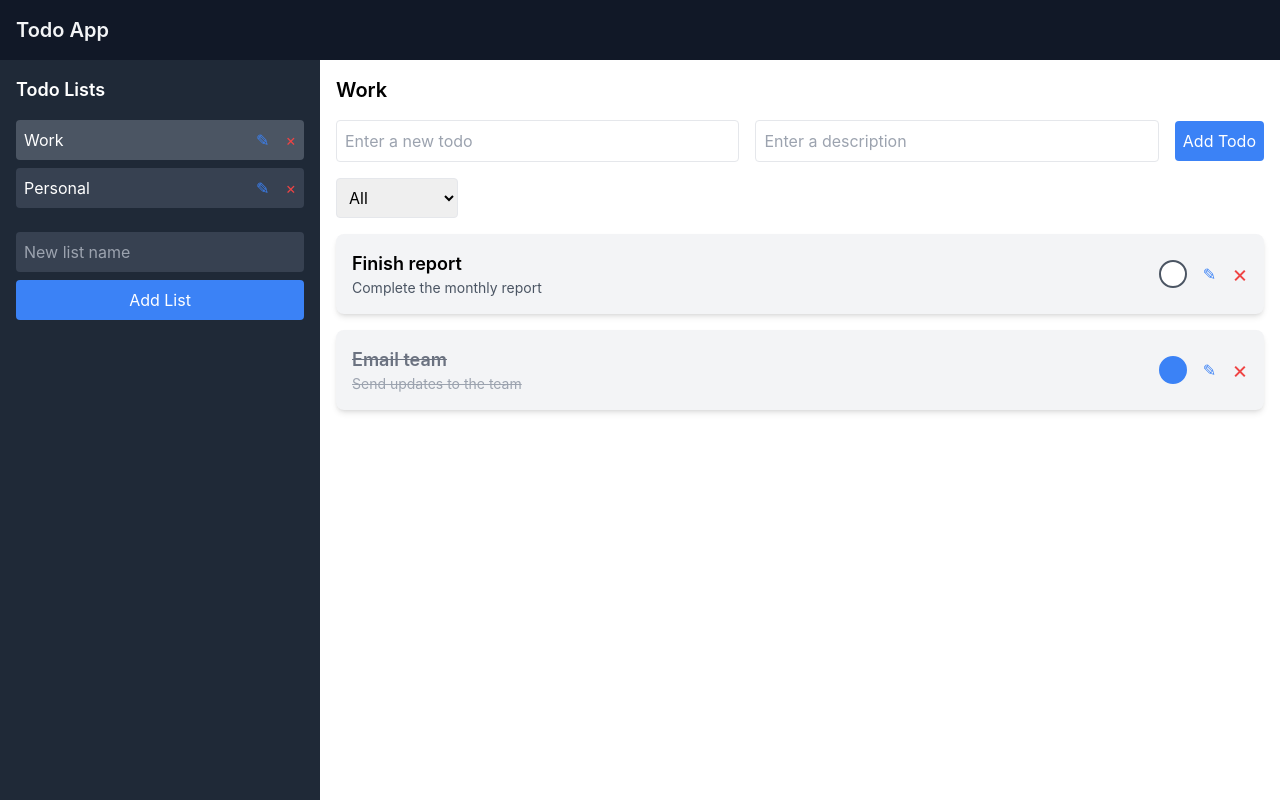
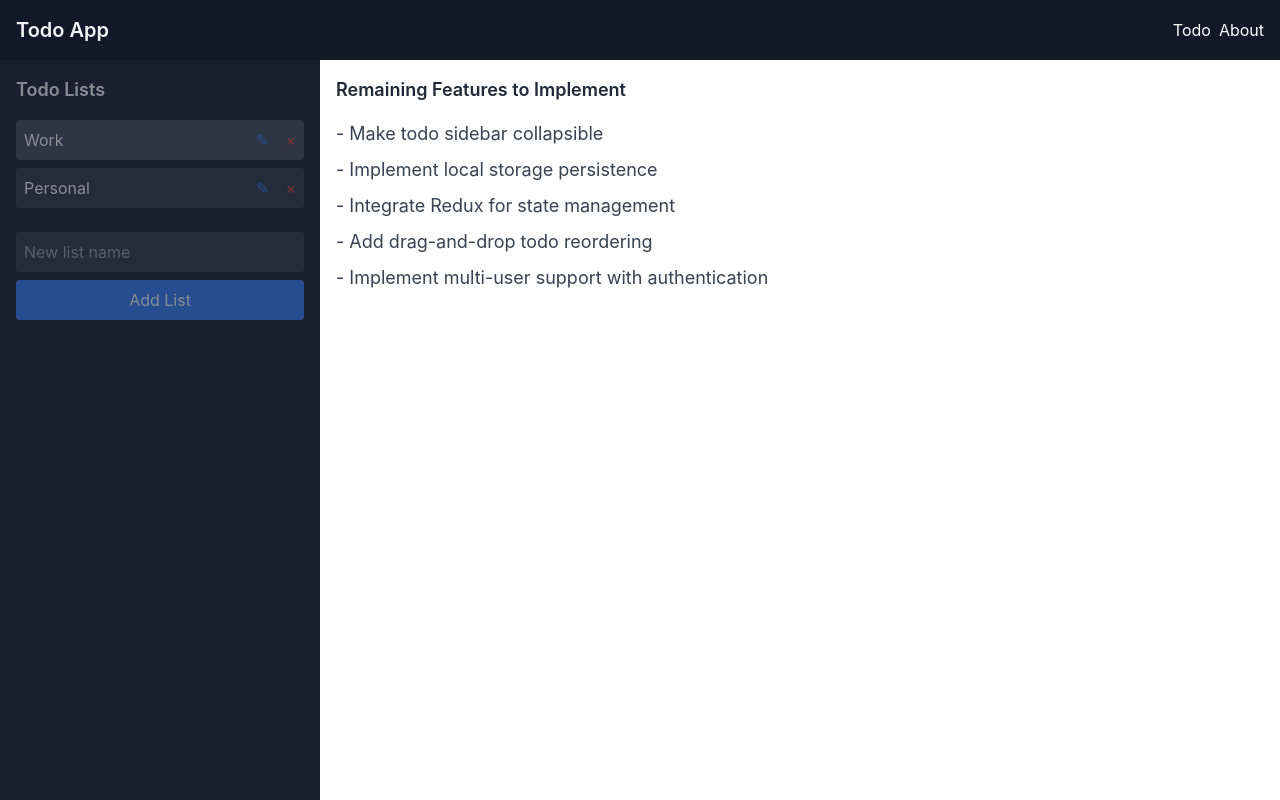
Before and after one commit to LiamJ009/todo-app, a React (Create React App) app: page /about in a window 1280 px wide. Built offline with nearby package versions, Linux system fonts and the light colour scheme.

Commit message:
added about page with react router

```diff
--- a/src/App.js
+++ b/src/App.js
@@ -1,11 +1,12 @@
 import React, { useState } from 'react';
+import { BrowserRouter as Router, Routes, Route, Link, useLocation, Outlet } from 'react-router-dom';
 import TodoListSidebar from './components/TodoListSidebar';
 import TodoInputForm from './components/TodoInputForm';
 import TodoItem from './components/TodoItem';
 import Modal from './components/Modal';
+import About from './components/About';
 
 function App() {
-  // Initial state with two predefined lists
   const [todoLists, setTodoLists] = useState([
     {
       id: 1,
@@ -25,27 +26,68 @@ function App() {
     },
   ]);
 
-  // State for tracking the active list
   const [activeListId, setActiveListId] = useState(1);
-
-  // State for filtering todos
   const [sortFilter, setSortFilter] = useState('All');
-
-  // States for modal management
   const [isModalOpen, setIsModalOpen] = useState(false);
   const [editingList, setEditingList] = useState(null);
   const [editingTodo, setEditingTodo] = useState(null);
-
-  // States for edit inputs
   const [editText, setEditText] = useState('');
   const [editDescription, setEditDescription] = useState('');
 
-  // Handler to select a specific todo list
+  const Layout = () => {
+    const location = useLocation();
+    const isAboutPage = location.pathname === '/about';
+
+    return (
+      <div className="flex flex-col h-screen bg-gray-900">
+        <header className="bg-gray-900 text-white p-4 flex justify-between items-center shadow-md">
+          <h1 className="text-xl font-semibold">
+            <Link to="/" className="text-gray-100 hover:text-white">Todo App</Link>
+          </h1>
+          <nav className="flex space-x-2">
+            <NavLink to="/" end>Todo</NavLink>
+            <NavLink to="/about">About</NavLink>
+          </nav>
+        </header>
+
+        <div className="flex flex-1">
+          <TodoListSidebar
+            todoLists={todoLists}
+            activeListId={activeListId}
+            onSelectList={handleSelectList}
+            onAddList={handleAddList}
+            onEditList={handleEditList}
+            onDeleteList={handleDeleteList}
+            isAboutPageActive={isAboutPage}
+          />
+          <Outlet />
+        </div>
+      </div>
+    );
+  };
+
+  const NavLink = ({ to, children, end }) => (
+    <Link
+      to={to}
+      end={end}
+      className={({ isActive }) =>
+        `px-4 py-2 rounded-md transition-colors ${
+          isActive ? 'bg-gray-700 text-white' : 'text-gray-300 hover:bg-gray-700 hover:text-white'
+        }`
+      }
+    >
+      {children}
+    </Link>
+  );
+
+  // Rest of your existing handler functions remain exactly the same
+  // (handleSelectList, handleAddList, handleEditList, handleDeleteList,
+  // handleAddTodo, handleToggleComplete, handleDeleteTodo, etc.)
+
   const handleSelectList = (listId) => {
     setActiveListId(listId);
   };
 
-  // Handler to add a new todo list
   const handleAddList = (listName) => {
     const newList = {
       id: Date.now(),
@@ -56,14 +98,12 @@ function App() {
     setActiveListId(newList.id);
   };
 
-  // Handler to edit a todo list
   const handleEditList = (list) => {
     setEditingList(list);
     setEditText(list.name);
     setIsModalOpen(true);
   };
 
-  // Handler to save list edit
   const handleSaveListEdit = () => {
     if (editText.trim()) {
       const updatedLists = todoLists.map(list =>
@@ -78,7 +118,6 @@ function App() {
     }
   };
 
-  // Handler to delete a todo list
   const handleDeleteList = (listId) => {
     const updatedLists = todoLists.filter(list => list.id !== listId);
     setTodoLists(updatedLists);
@@ -90,7 +129,6 @@ function App() {
     }
   };
 
-  // Handler to add a new todo
   const handleAddTodo = (todoText, todoDescription) => {
     const updatedLists = todoLists.map(list =>
       list.id === activeListId
@@ -111,7 +149,6 @@ function App() {
     setTodoLists(updatedLists);
   };
 
-  // Handler to toggle todo completion
   const handleToggleComplete = (todoId) => {
     const updatedLists = todoLists.map(list =>
       list.id === activeListId
@@ -128,7 +165,6 @@ function App() {
     setTodoLists(updatedLists);
   };
 
-  // Handler to delete a todo
   const handleDeleteTodo = (todoId) => {
     const updatedLists = todoLists.map(list =>
       list.id === activeListId
@@ -141,7 +177,6 @@ function App() {
     setTodoLists(updatedLists);
   };
 
-  // Handler to open todo edit modal
   const handleOpenTodoEdit = (todo) => {
     setEditingTodo(todo);
     setEditText(todo.text);
@@ -149,7 +184,6 @@ function App() {
     setIsModalOpen(true);
   };
 
-  // Handler to save todo edit
   const handleSaveTodoEdit = () => {
     if (editText.trim() && editDescription.trim()) {
       const updatedLists = todoLists.map(list =>
@@ -172,10 +206,9 @@ function App() {
     }
   };
 
-  // Find the active list
   const activeList = todoLists.find(list => list.id === activeListId);
 
-  // Filter todos based on sort filter
+  // eslint-disable-next-line
   const filteredTodos = activeList?.todos.filter(todo => {
     if (sortFilter === 'All') return true;
     if (sortFilter === 'Completed') return todo.completed;
@@ -183,7 +216,6 @@ function App() {
     return true;
   }) || [];
 
-  // Close modal handler
   const handleCloseModal = () => {
     setIsModalOpen(false);
     setEditingList(null);
@@ -192,22 +224,86 @@ function App() {
     setEditDescription('');
   };
 
+
   return (
-    <div className="flex flex-col h-screen bg-gray-900">
-      <header className="bg-gray-900 text-white p-4 flex justify-between items-center shadow-md">
-        <h1 className="text-xl font-semibold text-gray-100">Todo App</h1>
-      </header>
+    <Router>
+      <Routes>
+        <Route element={<Layout />}>
+          <Route path="/about" element={<About />} />
+          <Route
+            path="/"
+            element={
+              <TodoMainInterface
+                activeList={todoLists.find(list => list.id === activeListId)}
+                sortFilter={sortFilter}
+                setSortFilter={setSortFilter}
+                handleAddTodo={handleAddTodo}
+                handleToggleComplete={handleToggleComplete}
+                handleDeleteTodo={handleDeleteTodo}
+                handleOpenTodoEdit={handleOpenTodoEdit}
+                activeListId={activeListId}
+              />
+            }
+          />
+        </Route>
+      </Routes>
 
-      <div className="flex flex-1">
-        <TodoListSidebar
-          todoLists={todoLists}
-          activeListId={activeListId}
-          onSelectList={handleSelectList}
-          onAddList={handleAddList}
-          onEditList={handleEditList}
-          onDeleteList={handleDeleteList}
+      <Modal
+        isOpen={isModalOpen}
+        onClose={handleCloseModal}
+        onSave={editingList ? handleSaveListEdit : handleSaveTodoEdit}
+      >
+        <div className="space-y-4">
+          {editingList ? (
+            <input
+              type="text"
+              value={editText}
+              onChange={(e) => setEditText(e.target.value)}
+              placeholder="List Name"
+              className="w-full p-2 border rounded"
             />
+          ) : (
+            <>
+              <input
+                type="text"
+                value={editText}
+                onChange={(e) => setEditText(e.target.value)}
+                placeholder="Todo Title"
+                className="w-full p-2 border rounded"
+              />
+              <input
+                type="text"
+                value={editDescription}
+                onChange={(e) => setEditDescription(e.target.value)}
+                placeholder="Description"
+                className="w-full p-2 border rounded"
+              />
+            </>
+          )}
+        </div>
+      </Modal>
+    </Router>
+  );
+}
 
+const TodoMainInterface = ({
+  activeList,
+  sortFilter,
+  setSortFilter,
+  handleAddTodo,
+  handleToggleComplete,
+  handleDeleteTodo,
+  handleOpenTodoEdit,
+  activeListId
+}) => {
+  const filteredTodos = activeList?.todos.filter(todo => {
+    if (sortFilter === 'All') return true;
+    if (sortFilter === 'Completed') return todo.completed;
+    if (sortFilter === 'Incomplete') return !todo.completed;
+    return true;
+  }) || [];
+
+  return (
     <main className="flex-1 p-4 bg-white text-black">
       <h2 className="text-xl font-semibold mb-4">
         {activeList?.name || "No List Selected"}
@@ -246,45 +342,7 @@ function App() {
         )}
       </ul>
     </main>
-      </div>
-
-      {/* Edit Modal */}
-      <Modal
-        isOpen={isModalOpen}
-        onClose={handleCloseModal}
-        onSave={editingList ? handleSaveListEdit : handleSaveTodoEdit}
-      >
-        <div className="space-y-4">
-          {editingList ? (
-            <input
-              type="text"
-              value={editText}
-              onChange={(e) => setEditText(e.target.value)} // Handle input change for list name
-              placeholder="List Name"
-              className="w-full p-2 border rounded"
-            />
-          ) : (
-            <>
-              <input
-                type="text"
-                value={editText}
-                onChange={(e) => setEditText(e.target.value)} // Handle input change for todo text
-                placeholder="Todo Title"
-                className="w-full p-2 border rounded"
-              />
-              <input
-                type="text"
-                value={editDescription}
-                onChange={(e) => setEditDescription(e.target.value)} // Handle input change for todo description
-                placeholder="Description"
-                className="w-full p-2 border rounded"
-              />
-            </>
-          )}
-        </div>
-      </Modal>
-    </div>
   );
-}
+};
 
 export default App;
--- /dev/null
+++ b/src/components/About.js
@@ -0,0 +1,28 @@
+import React from 'react';
+
+const About = () => {
+  const remainingTasks = [
+    "Make todo sidebar collapsible",
+    "Implement local storage persistence",
+    "Integrate Redux for state management",
+    "Add drag-and-drop todo reordering",
+    "Implement multi-user support with authentication"
+  ];
+
+  return (
+    <div className="flex-1 p-4 bg-white text-black">
+      <div className="max-w-2xl">
+        <h2 className="text-lg font-semibold text-gray-800 mb-4">Remaining Features to Implement</h2>
+        <ul className="list-none space-y-2">
+          {remainingTasks.map((task, index) => (
+            <li key={index} className="text-gray-700 text-lg">
+              - {task}
+            </li>
+          ))}
+        </ul>
+      </div>
+    </div>
+  );
+};
+
+export default About;
--- a/src/components/TodoListSidebar.js
+++ b/src/components/TodoListSidebar.js
@@ -6,22 +6,23 @@ function TodoListSidebar({
   onSelectList,
   onAddList,
   onEditList,
-  onDeleteList
+  onDeleteList,
+  isAboutPageActive
 }) {
   const [newListName, setNewListName] = React.useState('');
 
   const handleSubmitNewList = (event) => {
     event.preventDefault();
-
-    // Only add list if name is not empty
     if (newListName.trim()) {
       onAddList(newListName);
-      setNewListName(''); // Reset input after adding
+      setNewListName('');
     }
   };
 
   return (
-    <aside className="bg-gray-800 text-white w-1/4 p-4">
+    <aside className={`bg-gray-800 text-white w-1/4 p-4 transition-opacity ${
+      isAboutPageActive ? 'opacity-50 pointer-events-none' : ''
+    }`}>
       <h2 className="text-lg font-semibold mb-4">Todo Lists</h2>
       <ul className="space-y-2">
         {todoLists.map((list) => (
```
Lines whose indentation alone changed are shown as unchanged.
